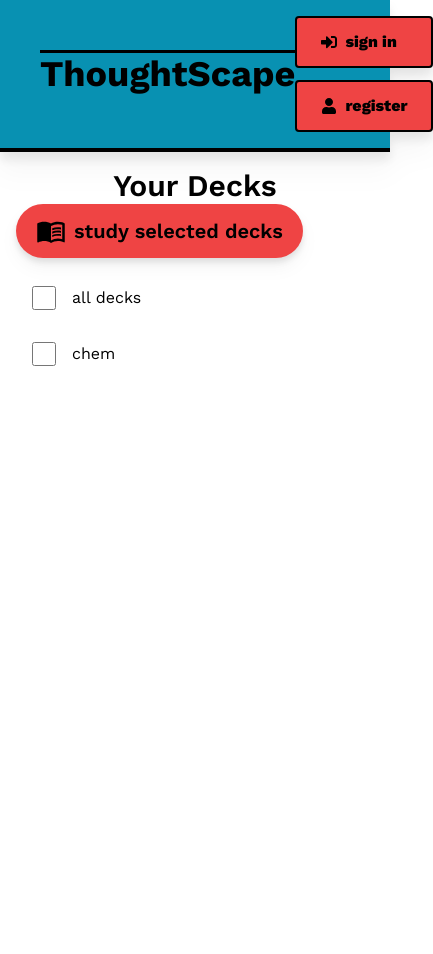
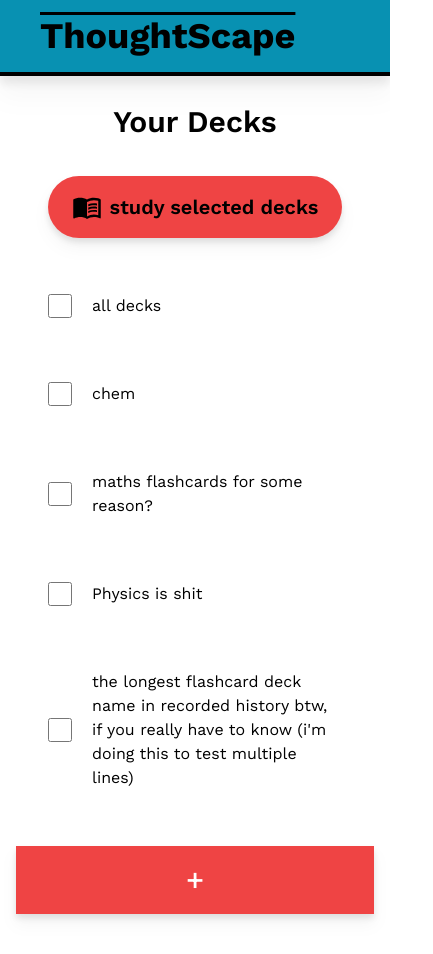
Before and after one commit to Nilej24/layout-for-thoughtscape, a React (Vite) app: page / in a window 390 px wide. Shown: the whole page, 433 px wide, since content can reach past the window. Before the commit the page ends 844 px from the top, so only its background shows below. Built offline with nearby package versions, Linux system fonts and the light colour scheme.

Commit message:
continued on decks page; changed header so the buttons are hidden on small screens

```diff
--- a/src/components/Header.jsx
+++ b/src/components/Header.jsx
@@ -21,7 +21,7 @@ function Header() {
             ThoughtScape
           </Link>
         </div>
-        <div className="flex flex-col space-y-3 md:space-y-0 md:flex-row md:space-x-5">
+        <div className="hidden sm:flex space-y-0 flex-row space-x-2 md:space-x-5">
           {!!user ? (
             <HeaderButton iconElement={<FaSignOutAlt />} text='sign out' />
           ) : (
--- a/src/pages/DecksPage.jsx
+++ b/src/pages/DecksPage.jsx
@@ -3,8 +3,8 @@ import { MdMenuBook } from 'react-icons/md';
 function Deck({ name }) {
   return (
     <li>
-      <label className="flex items-center space-x-4 p-4 cursor-pointer hover:bg-gray-100">
-        <input type="checkbox" className="w-6 h-6" />
+      <label className="flex items-center space-x-5 p-8 cursor-pointer hover:bg-gray-100">
+        <input type="checkbox" className="w-6 h-6 shrink-0" />
         <span>{name}</span>
       </label>
     </li>
@@ -13,25 +13,31 @@ function Deck({ name }) {
 
 function DecksPage() {
   return (
-    <section className="container mx-auto p-4">
-      <h1 className="text-3xl font-semibold text-center">
+    <section className="container mx-auto p-4 flex flex-col">
+      <h1 className="text-3xl font-semibold text-center py-3">
         Your Decks
       </h1>
-      <button className="rounded-full drop-shadow-lg flex items-center space-x-2 px-5 py-3 text-xl font-semibold bg-red-500 hover:bg-red-600">
+      <button className="rounded-full drop-shadow-lg flex items-center space-x-2 px-6 py-4 my-6 text-xl font-semibold bg-red-500 self-center md:self-start hover:bg-red-600">
         <span className="text-3xl">
           <MdMenuBook />
         </span>
         <span>study selected decks</span>
       </button>
-      <ul className="mt-3">
+      <ul>
         <li>
-          <label className="flex items-center space-x-4 p-4 cursor-pointer hover:bg-gray-100">
+          <label className="flex items-center space-x-5 p-8 cursor-pointer hover:bg-gray-100">
             <input type="checkbox" className="w-6 h-6" />
             <span>all decks</span>
           </label>
-        </li>
+       </li>
         <Deck name="chem" />
+        <Deck name="maths flashcards for some reason?" />
+        <Deck name="Physics is shit" />
+        <Deck name="the longest flashcard deck name in recorded history btw, if you really have to know (i'm doing this to test multiple lines)" />
       </ul>
+      <button className="w-full max-w-md drop-shadow-lg flex justify-center py-4 my-6 text-3xl font-medium bg-red-500 text-white self-center md:self-start md:ml-16 hover:bg-red-600">
+        +
+      </button>
     </section>
   );
 }
```
